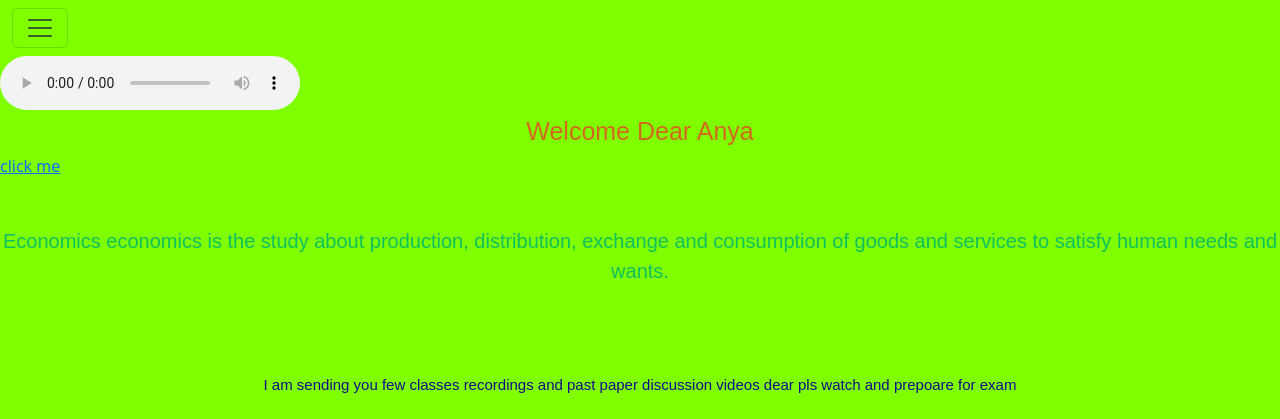
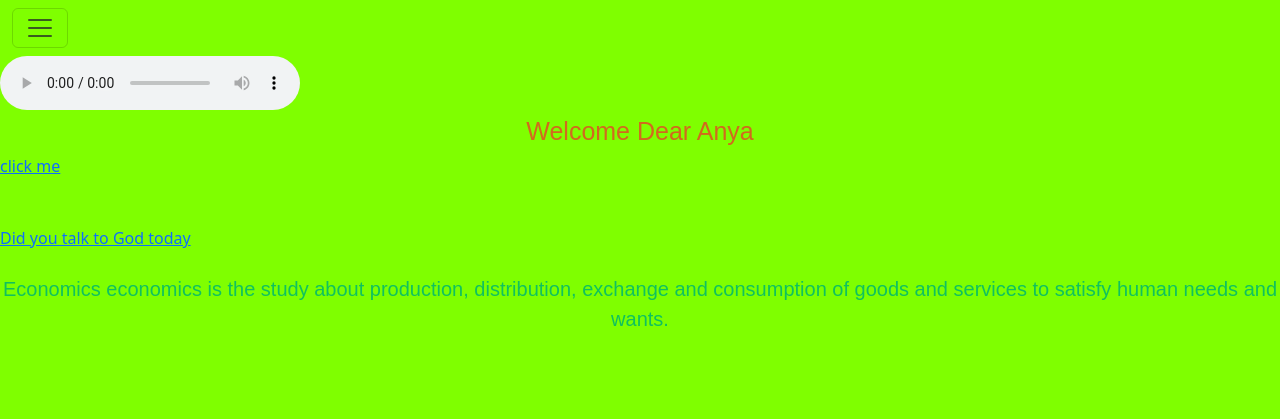
Before and after one commit to sunflower757/Anya23, a plain HTML site: page index.html in a window 1280 px wide. Shown: the top 419 px of the page. Drawn offline with nearby package versions, Linux system fonts and the light colour scheme.

Commit message:
Update index.html

```diff
--- a/index.html
+++ b/index.html
@@ -78,7 +78,7 @@
     >
     <br />
     <br /><br />
- <a href="https://www.facebook.com/share/v/19q7XW8sok/"></a>
+ <a href="https://www.facebook.com/share/v/19q7XW8sok/">Did you talk to God today</a> <br><br>
 
     <p
       style="
```
